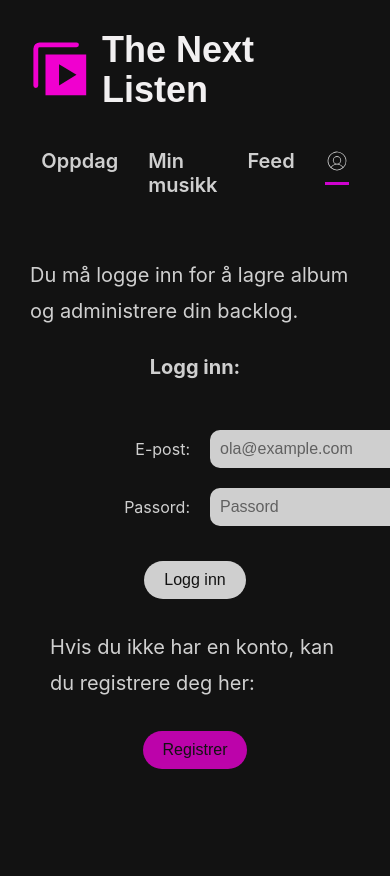
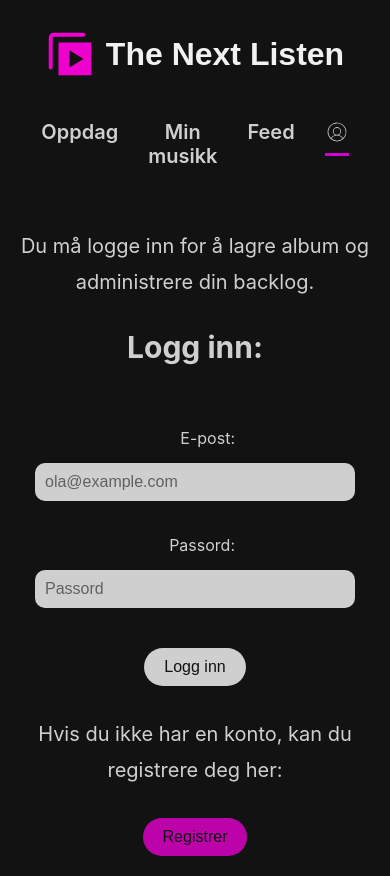
Before and after one commit to dgjestvang-dev/TheNextListen, a Flask app: page /login in a window 390 px wide; the page is wider, and only the part inside the window is pictured. Before the commit the page ends 769 px from the top of that part, so only its background shows below. Run offline with Flask 3, Linux system fonts and the light colour scheme; some web fonts are replaced.

Commit message:
Layoutjusteringer/tweeking for mobilskjermstørrelse.

```diff
--- a/static/styles.css
+++ b/static/styles.css
@@ -319,7 +319,7 @@ nav a:hover {
     transition: transform 0.3s ease;
     color: #FFF;
 
-    /*border: 1px solid #E700D0; */
+   /* border: 1px solid #E700D0; */
     max-width: 1420px;
     margin: 0 auto;
 }
@@ -328,7 +328,7 @@ nav a:hover {
 .album-card {
     display: flex;
     align-items: center;
-    margin: 20px 20px 10px 0;
+    margin: 10px ;
     padding: 10px 20px;
     background-color: #1a1a1a;
     border-radius: 10px;
@@ -380,6 +380,15 @@ nav a:hover {
 
 /* Login Section Styles */
 
+.login-section {
+    color: #FFF;
+    opacity: 80%;
+    text-align: center;
+    padding: 0 10px;
+    font-size: 20px;
+    line-height: 1.8;
+}
+
 .login-form {
     display: flex;
     flex-direction: column;
@@ -396,7 +405,7 @@ nav a:hover {
     gap: 10px;
     margin: 0 auto;
     width: 500px;
-    padding: 20px;
+    padding: 10px;
     /*border: solid 1px rgb(55, 0, 255);   */
 }
 
@@ -448,7 +457,7 @@ nav a:hover {
 }
 
 
-@media (max-width: 1490px) {
+@media (max-width: 1500px) {
     .album-group {
         max-width: 950px;
         margin: 0 auto;
@@ -456,7 +465,7 @@ nav a:hover {
 
 }
 
-@media (max-width: 1020px) {
+@media (max-width: 1030px) {
     .album-group {
         max-width: 470px;
         margin: 0 auto;
@@ -473,3 +482,75 @@ header {
 
 }
 }
+
+@media (max-width: 525px) {
+    .album-card {
+        flex-direction: column;
+        flex: 0 0 260px;
+
+    }
+
+    .site-logo {
+        font-size: 32px;
+    }
+
+    .site-logo svg {
+        height: 50px;
+        width: 50px;
+    }
+
+    .mymusic-section {
+        padding: 0px 10px;
+    }
+
+    #checking-out-now,
+    #will-check-out,
+    #checked-out {
+        justify-content: center;
+
+    }
+
+    p, h3 {
+        text-align: center;
+    }
+
+     .album-group-header {
+        justify-content: center;
+    }
+
+    /* Discover page */
+    .discover-search {
+        margin: 0px 15px auto;
+
+    }
+
+    .discover-search-box .search-icon {
+    left: 25px;
+    }
+
+    .saved-album-info {
+    align-items: center;
+}
+    /* Login Section */
+
+    .login-form-group {
+     width: 100%;
+     margin: 10px;
+    }
+
+    .login-form-inputfield {
+    display: flex;
+    flex-direction: column;
+    gap: 10px;
+    padding: 10px;
+
+    /*border: solid 1px red; */
+}
+}
+
+/* FIX NAVIGATION TEXT ALIGNMENT FOR SMALL SCREENS */
+@media (max-width: 495px) {
+    nav ul {
+        text-align: center;
+    }
+}
--- a/templates/login.html
+++ b/templates/login.html
@@ -1,7 +1,7 @@
 {% extends "base.html" %}
 {% block content %}
 
-<section class="mymusic-section">
+<section class="login-section">
     <p>Du må logge inn for å lagre album og administrere din backlog. </p>
 
     <h2>Logg inn:</h2>
```
